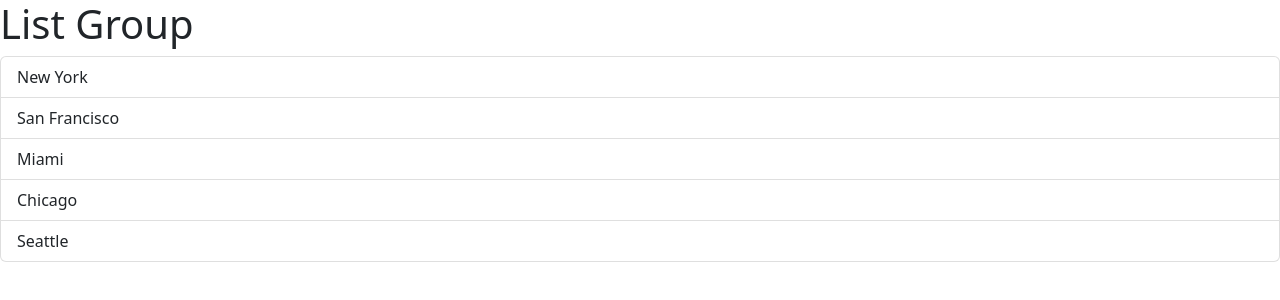
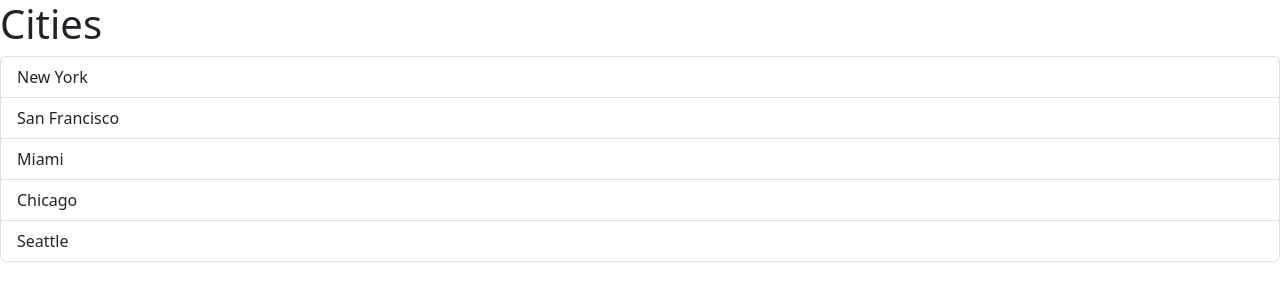
Before and after one commit to yashishhirani/game_library, a React (Vite) app in the folder game_library/: page / in a window 1280 px wide. Shown: the top 300 px of the page. Built offline with nearby package versions, Linux system fonts and the light colour scheme.

Commit message:
Simple Additions

```diff
--- a/game_library/src/App.tsx
+++ b/game_library/src/App.tsx
@@ -1,8 +1,18 @@
 import ListGroup from "./components/ListGroup";
 function App() {
+  let items = ["New York", "San Francisco", "Miami", "Chicago", "Seattle"];
+
+  const handleSelectItem = (item: string) => {
+    console.log(item);
+  };
+
   return (
     <div>
-      <ListGroup />
+      <ListGroup
+        items={items}
+        heading="Cities"
+        onSelectItem={handleSelectItem}
+      />
     </div>
   );
 }
--- a/game_library/src/components/ListGroup.tsx
+++ b/game_library/src/components/ListGroup.tsx
@@ -1,12 +1,17 @@
 import { useState } from "react";
 
-function ListGroup() {
-  let items = ["New York", "San Francisco", "Miami", "Chicago", "Seattle"];
+interface ListGroupProps {
+  items: string[];
+  heading: string;
+  onSelectItem: (item: string) => void;
+}
+
+function ListGroup({ items, heading, onSelectItem }: ListGroupProps) {
   const [selecedIndex, setSelectedIndex] = useState(-1);
 
   return (
     <>
-      <h1>List Group</h1>
+      <h1>{heading}</h1>
       {items.length === 0 && <p>There are no items!</p>}
       <ul className="list-group">
         {items.map((item, index) => (
@@ -17,7 +22,9 @@
                 : "list-group-item"
             }
             key={item}
-            onClick={() => {setSelectedIndex(index)}}
+            onClick={() => {
+              setSelectedIndex(index), onSelectItem(item);
+            }}
           >
             {item}
           </li>
```
